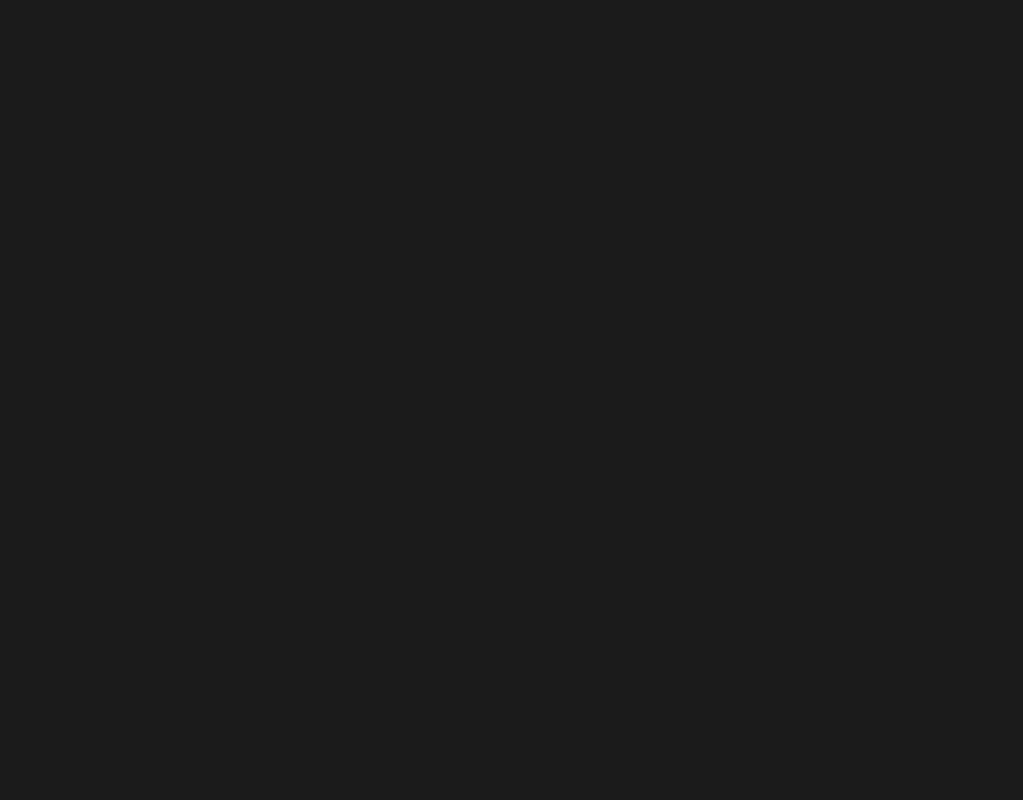
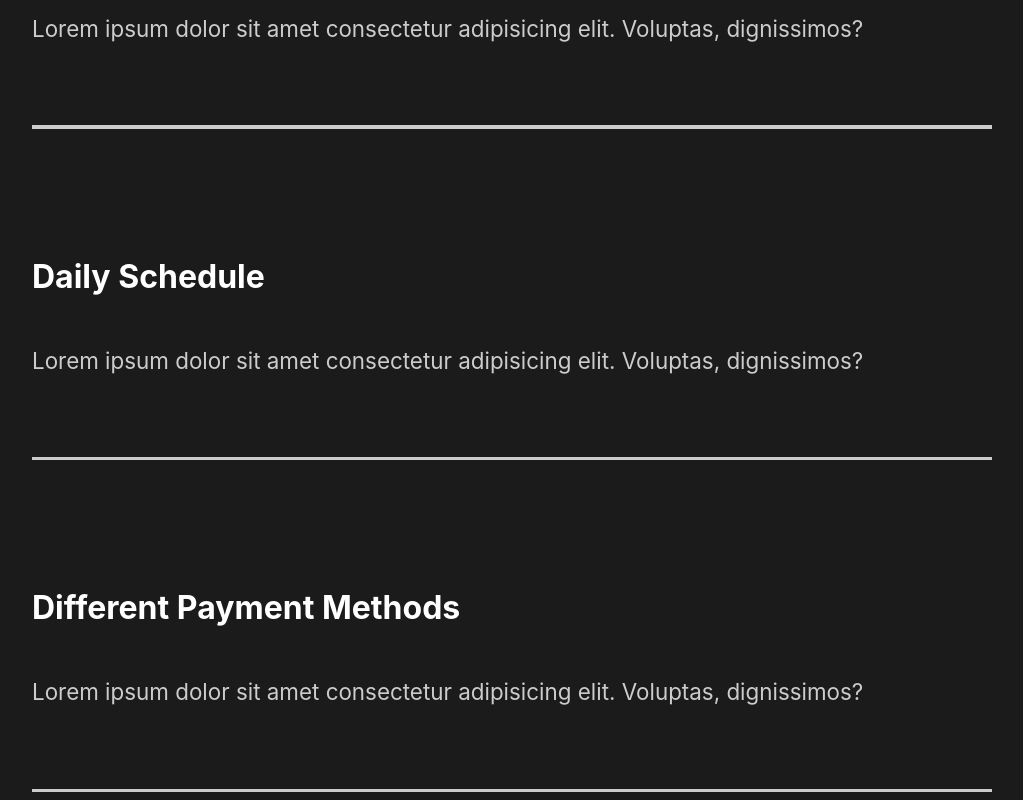
Before and after one commit to brian-liang/capture-typescript, a React (Create React App) app: page / in a window 1280 px wide. Shown: the part 2460-3260 px from the top of the page, without its empty margins (128-1151 px from the left). Before the commit the page ends 2362 px from the top, so only its background shows below. Built offline with nearby package versions, Linux system fonts and the light colour scheme.

Commit message:
07 - Styling FaqStion

```diff
--- a/src/components/FaqSection.tsx
+++ b/src/components/FaqSection.tsx
@@ -1,33 +1,68 @@
+import styled from 'styled-components'
+import {About} from './../styles'
+
 const FaqSection = () => {
     return(
-           <div className="faq">
+           <Faq>
             <h2>Any Questions <span>FAQ</span></h2>
             <div className="question">
                 <h4>How Do I Start?</h4>
                 <div className="answer">
                     <p>Lorem ipsum dolor sit amet consectetur adipisicing elit. Voluptas, dignissimos?</p>
                 </div>
+                <div className="faq-line"></div>
             </div>
             <div className="question">
                 <h4>Daily Schedule</h4>
                 <div className="answer">
                     <p>Lorem ipsum dolor sit amet consectetur adipisicing elit. Voluptas, dignissimos?</p>
                 </div>
+                <div className="faq-line"></div>
             </div>
             <div className="question">
                 <h4>Different Payment Methods</h4>
                 <div className="answer">
                     <p>Lorem ipsum dolor sit amet consectetur adipisicing elit. Voluptas, dignissimos?</p>
                 </div>
+                <div className="faq-line"></div>
             </div>
             <div className="question">
                 <h4>What Products Do We Offer</h4>
                 <div className="answer">
                     <p>Lorem ipsum dolor sit amet consectetur adipisicing elit. Voluptas, dignissimos?</p>
                 </div>
+                <div className="faq-line"></div>
             </div>
-           </div>
+           </Faq>
     )
 }
 
+const Faq = styled(About)`
+    display: block;
+    span {
+        display: block;
+    }
+    h2{
+        padding-bottom: 2rem;
+        font-weight: lighter;
+    }
+    .faq-line{
+        background: #cccccc;
+        height: 0.2rem;
+        margin: 2rem 0rem;
+        width: 100%;
+    }
+    .question{
+        padding: 3rem 0rem;
+        cursor: pointer;
+    }
+    .answer{
+        padding: 2rem 0rem;
+        p{
+            padding: 1rem 0rem;
+        }
+    }
+`
+
+
 export default FaqSection
--- a/src/components/GlobalStyle.tsx
+++ b/src/components/GlobalStyle.tsx
@@ -35,6 +35,7 @@
     }
     h4{
         font-weight:bold;
+        font-size: 2rem;
     }
     a {
         font-size: 1.1rem;
```
